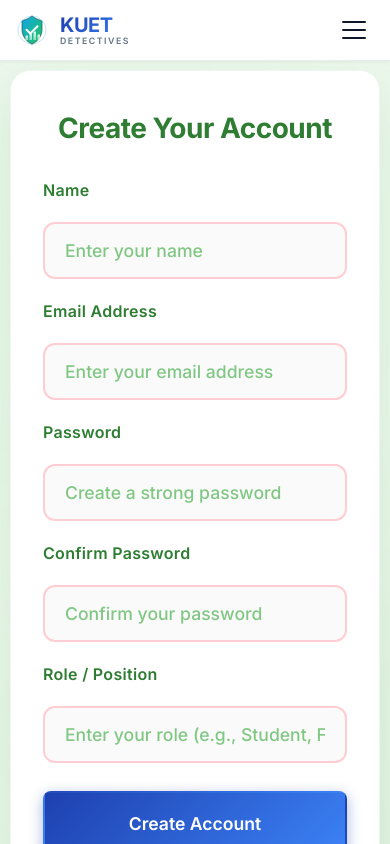
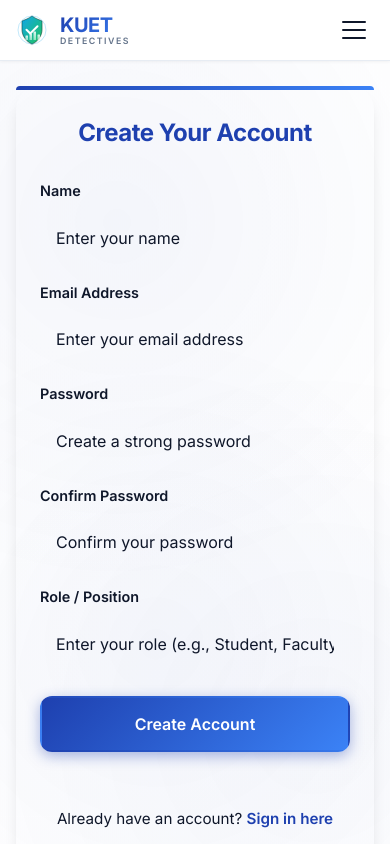
Before and after one commit to CodingABoveHEAd/kuet-crime-management-system, a React (Vite) app in the folder frontend/: page /register in a window 390 px wide. Shown: the top 844 px of the page. Built offline with nearby package versions, Linux system fonts and the light colour scheme.

Commit message:
fixed some issue at login register page

```diff
--- a/frontend/src/styles/pagestyles/Login.css
+++ b/frontend/src/styles/pagestyles/Login.css
@@ -1,41 +1,39 @@
-/* Login Page Styles - Light Green Theme */
+/* =====================================================
+   KUET DETECTIVES - LOGIN PAGE STYLES
+   Modern login with dark/light mode support
+   ===================================================== */
 
-* {
-  margin: 0;
-  padding: 0;
-  box-sizing: border-box;
+.login-container {
+  background: var(--color-surface);
+  padding: 4rem 5rem;
+  border-radius: var(--radius-2xl);
+  box-shadow: var(--shadow-lg);
+  width: 100%;
+  max-width: 500px;
+  border: 1px solid var(--color-border);
+  position: relative;
+  z-index: 1;
+  margin: 80px auto;
+  animation: fadeInUp 0.5s ease-out;
 }
 
-body {
-  font-family: 'Inter', -apple-system, BlinkMacSystemFont, 'Segoe UI', Roboto, Oxygen, Ubuntu, Cantarell, sans-serif;
-  background: linear-gradient(135deg, #f0f9f0 0%, #e8f5e8 100%);
-  /* min-height: 100vh;
-  display: flex;
-  align-items: center;
-  justify-content: center;
-  padding: 20px; */
-}
-
-.login-container {
-  background: white;
-  padding: 4rem 5rem;
-  border-radius: 20px;
-  box-shadow: 0 15px 40px rgba(76, 175, 80, 0.12);
-  width: 100%;
-  max-width: 900px;
-  border: 1px solid rgba(76, 175, 80, 0.1);
-  position: relative;
-  z-index: 1;
-  margin: auto;
-  margin:50px auto;
+.login-container::before {
+  content: '';
+  position: absolute;
+  top: 0;
+  left: 0;
+  right: 0;
+  height: 4px;
+  background: var(--gradient-primary);
+  border-radius: var(--radius-2xl) var(--radius-2xl) 0 0;
 }
 
 .login-container h2 {
-  color: #2e7d32;
+  color: var(--color-primary);
   text-align: center;
   margin-bottom: 2rem;
   font-size: 1.8rem;
-  font-weight: 600;
+  font-weight: 700;
 }
 
 .login-form {
@@ -50,55 +48,112 @@ body {
   gap: 0.5rem;
 }
 
+.input-group label {
+  font-size: 0.9rem;
+  font-weight: 600;
+  color: var(--color-text-secondary);
+}
+
 .login-form input {
-  padding: 0.875rem 1rem;
-  border: 2px solid #e8f5e8;
-  border-radius: 8px;
+  padding: 1rem 1.25rem;
+  border: 2px solid var(--color-border);
+  border-radius: var(--radius-lg);
   font-size: 1rem;
-  transition: all 0.3s ease;
-  background-color: #fafafa;
+  transition: all var(--transition-base);
+  background-color: var(--color-bg);
+  color: var(--color-text);
+  font-family: var(--font-sans);
 }
 
 .login-form input:focus {
   outline: none;
-  border-color: #4caf50;
-  background-color: white;
-  box-shadow: 0 0 0 3px rgba(76, 175, 80, 0.1);
+  border-color: var(--color-primary);
+  background-color: var(--color-surface);
+  box-shadow: 0 0 0 3px rgba(var(--color-primary-rgb), 0.1);
 }
 
 .login-form input::placeholder {
-  color: #81c784;
+  color: var(--color-text-muted);
 }
 
 .login-btn {
-  background: linear-gradient(135deg, #4caf50 0%, #45a049 100%);
+  background: var(--gradient-primary);
   color: white;
   padding: 1rem;
   border: none;
-  border-radius: 8px;
+  border-radius: var(--radius-lg);
   font-size: 1rem;
   font-weight: 600;
   cursor: pointer;
-  transition: all 0.3s ease;
+  transition: all var(--transition-base);
   margin-top: 0.5rem;
+  font-family: var(--font-sans);
 }
 
 .login-btn:hover {
-  background: linear-gradient(135deg, #45a049 0%, #3d8b40 100%);
-  transform: translateY(-1px);
-  box-shadow: 0 4px 12px rgba(76, 175, 80, 0.3);
+  transform: translateY(-2px);
+  box-shadow: var(--shadow-primary);
 }
 
 .login-btn:active {
   transform: translateY(0);
-  box-shadow: 0 2px 6px rgba(76, 175, 80, 0.2);
+}
+
+.login-btn:disabled {
+  opacity: 0.6;
+  cursor: not-allowed;
+  transform: none;
+}
+
+/* Forgot password link */
+.forgot-password {
+  text-align: right;
+  margin-top: -0.5rem;
+}
+
+.forgot-password a {
+  color: var(--color-primary);
+  font-size: 0.875rem;
+  text-decoration: none;
+  transition: color var(--transition-base);
+}
+
+.forgot-password a:hover {
+  color: var(--color-primary-dark);
+  text-decoration: underline;
+}
+
+/* Register link */
+.register-link {
+  text-align: center;
+  margin-top: 1.5rem;
+  padding-top: 1.5rem;
+  border-top: 1px solid var(--color-border);
+}
+
+.register-link p {
+  color: var(--color-text-secondary);
+  font-size: 0.95rem;
+}
+
+.register-link a {
+  color: var(--color-primary);
+  font-weight: 600;
+  text-decoration: none;
+  transition: color var(--transition-base);
+}
+
+.register-link a:hover {
+  color: var(--color-primary-dark);
+  text-decoration: underline;
 }
 
 /* Responsive Design */
-@media (max-width: 480px) {
+@media (max-width: 640px) {
   .login-container {
-    padding: 2rem 1.5rem;
-    margin: 0 10px;
+    padding: 2.5rem 2rem;
+    margin: 40px 1rem;
+    max-width: calc(100% - 2rem);
   }
 
   .login-container h2 {
@@ -107,15 +162,11 @@ body {
 
   .login-form input,
   .login-btn {
-    padding: 0.75rem;
+    padding: 0.875rem 1rem;
   }
 }
 
-/* Optional: Add some subtle animations */
-.login-container {
-  animation: fadeInUp 0.5s ease-out;
-}
-
+/* Animation */
 @keyframes fadeInUp {
   from {
     opacity: 0;
--- a/frontend/src/styles/pagestyles/Register.css
+++ b/frontend/src/styles/pagestyles/Register.css
@@ -1,57 +1,69 @@
-/* Registration Page Styles - Full Width Light Green Theme */
+/* =====================================================
+   KUET DETECTIVES - REGISTER PAGE STYLES
+   Modern registration with dark/light mode support
+   ===================================================== */
 
-/* Reset and base styles */
-* {
-  margin: 0;
-  padding: 0;
-  box-sizing: border-box;
-  color: black;
-}
-
-/* Make sure the page container takes full width but no overflow */
 .register-page {
-  font-family: 'Inter', -apple-system, BlinkMacSystemFont, 'Segoe UI', Roboto, Oxygen, Ubuntu, Cantarell, sans-serif;
-  background: linear-gradient(135deg, #f0f9f0 0%, #e8f5e8 100%);
+  font-family: var(--font-sans);
+  background: var(--color-bg-alt);
   min-height: 100vh;
   width: 100%;
   display: flex;
   align-items: center;
   justify-content: center;
-  padding: 20px;
+  padding: 2rem 1rem;
   overflow: hidden;
   position: relative;
 }
 
+/* Decorative background */
+.register-page::before {
+  content: '';
+  position: absolute;
+  inset: 0;
+  background:
+    radial-gradient(circle at 30% 20%, rgba(var(--color-primary-rgb), 0.05) 0%, transparent 50%),
+    radial-gradient(circle at 80% 80%, rgba(var(--color-primary-rgb), 0.03) 0%, transparent 50%),
+    radial-gradient(circle at 40% 70%, rgba(var(--color-primary-rgb), 0.04) 0%, transparent 50%);
+  animation: float 20s ease-in-out infinite;
+  z-index: 0;
+}
+
+@keyframes float {
+  0%, 100% { transform: rotate(0deg) translate(0, 0); }
+  33% { transform: rotate(120deg) translate(-20px, -20px); }
+  66% { transform: rotate(240deg) translate(20px, -10px); }
+}
+
 .register-container {
-  background: white;
-  padding: 4rem 5rem;
-  border-radius: 20px;
-  box-shadow: 0 15px 40px rgba(76, 175, 80, 0.12);
+  background: var(--color-surface);
+  padding: 3rem 4rem;
+  border-radius: var(--radius-2xl);
+  box-shadow: var(--shadow-lg);
   width: 100%;
-  max-width: 900px;
-  border: 1px solid rgba(76, 175, 80, 0.1);
+  max-width: 700px;
+  border: 1px solid var(--color-border);
   position: relative;
   z-index: 1;
-  margin:50px auto;
+  animation: fadeInUp 0.5s ease-out;
 }
 
-/* .register-container::before {
+.register-container::before {
   content: '';
   position: absolute;
-  top: -1px;
-  left: -1px;
-  right: -1px;
-  bottom: -1px;
-  background: linear-gradient(135deg, rgba(76, 175, 80, 0.1), rgba(46, 125, 50, 0.05));
-  border-radius: 17px;
-  z-index: -1;
-} */
+  top: 0;
+  left: 0;
+  right: 0;
+  height: 4px;
+  background: var(--gradient-primary);
+  border-radius: var(--radius-2xl) var(--radius-2xl) 0 0;
+}
 
 .register-container h2 {
-  color: #2e7d32 !important;
+  color: var(--color-primary);
   text-align: center;
-  margin-bottom: 3rem;
-  font-size: 2.25rem;
+  margin-bottom: 2.5rem;
+  font-size: 2rem;
   font-weight: 700;
   letter-spacing: -0.5px;
 }
@@ -59,8 +71,8 @@
 .register-form {
   display: grid;
   grid-template-columns: 1fr 1fr;
-  gap: 2rem;
-  column-gap: 3rem;
+  gap: 1.5rem;
+  column-gap: 2rem;
 }
 
 .register-form .full-width {
@@ -74,186 +86,147 @@
 }
 
 .input-label {
-  font-size: 1rem;
+  font-size: 0.9rem;
   font-weight: 600;
-  color: #2e7d32 !important;
-  margin-bottom: 0.75rem;
-  letter-spacing: 0.3px;
+  color: var(--color-text-secondary);
+  margin-bottom: 0.25rem;
 }
 
-.register-form input {
-  padding: 1.25rem 1.5rem;
-  border: 2px solid #e8f5e8;
-  border-radius: 12px;
-  font-size: 1.1rem;
-  transition: all 0.3s ease;
-  background-color: #fafafa;
+.register-form input,
+.register-form select {
+  padding: 1rem 1.25rem;
+  border: 2px solid var(--color-border);
+  border-radius: var(--radius-lg);
+  font-size: 1rem;
+  transition: all var(--transition-base);
+  background-color: var(--color-bg);
+  color: var(--color-text);
   width: 100%;
-  color: black !important;
-  min-height: 56px;
-  font-weight: 500;
+  min-height: 50px;
+  font-family: var(--font-sans);
 }
 
-.register-form input:focus {
+.register-form input:focus,
+.register-form select:focus {
   outline: none;
-  border-color: #4caf50;
-  background-color: white;
-  box-shadow: 0 0 0 3px rgba(76, 175, 80, 0.1);
+  border-color: var(--color-primary);
+  background-color: var(--color-surface);
+  box-shadow: 0 0 0 3px rgba(var(--color-primary-rgb), 0.1);
 }
 
 .register-form input::placeholder {
-  color: #81c784;
+  color: var(--color-text-muted);
 }
 
-/* Role input special styling */
-.register-form input[placeholder="role"] {
-  text-transform: capitalize;
+/* Form validation styles */
+.register-form input:valid:not(:placeholder-shown) {
+  border-color: var(--color-success);
+}
+
+.register-form input:invalid:not(:placeholder-shown) {
+  border-color: var(--color-error);
 }
 
 .register-btn {
-  background: linear-gradient(135deg, #6dec71 0%, #45a049 100%);
-  background: linear-gradient(135deg, #4caf50 0%, #45a049 100%);
+  background: var(--gradient-primary);
   color: white;
-  padding: 1rem;
+  padding: 1rem 1.5rem;
   border: none;
-  border-radius: 8px;
+  border-radius: var(--radius-lg);
   font-size: 1rem;
   font-weight: 600;
   cursor: pointer;
-  transition: all 0.3s ease;
+  transition: all var(--transition-base);
   margin-top: 0.5rem;
+  min-height: 52px;
+  font-family: var(--font-sans);
 }
 
 .register-btn:hover {
-  background: linear-gradient(135deg, #45a049 0%, #3d8b40 100%);
-  transform: translateY(-1px);
-  box-shadow: 0 4px 12px rgba(76, 175, 80, 0.3);
-  color:white;
+  transform: translateY(-2px);
+  box-shadow: var(--shadow-primary);
 }
 
 .register-btn:active {
   transform: translateY(0);
-  box-shadow: 0 2px 6px rgba(76, 175, 80, 0.2);
 }
 
-/* Form validation styles */
-.register-form input:invalid {
-  border-color: #ffcdd2;
-}
-
-.register-form input:valid {
-  border-color: #c8e6c9;
+.register-btn:disabled {
+  opacity: 0.6;
+  cursor: not-allowed;
+  transform: none;
 }
 
 /* Login link section */
 .login-link {
   text-align: center;
-  margin-top: 2.5rem;
-  padding-top: 2rem;
-  border-top: 1px solid #e8f5e8;
+  margin-top: 2rem;
+  padding-top: 1.5rem;
+  border-top: 1px solid var(--color-border);
+  grid-column: 1 / -1;
 }
 
 .login-link p {
-  color: #666 !important;
-  font-size: 1rem;
-  font-weight: 500;
+  color: var(--color-text-secondary);
+  font-size: 0.95rem;
 }
 
 .login-link a {
-  color: #4caf50 !important;
+  color: var(--color-primary);
   text-decoration: none;
   font-weight: 600;
-  transition: color 0.3s ease;
+  transition: color var(--transition-base);
 }
 
 .login-link a:hover {
-  color: #2e7d32 !important;
+  color: var(--color-primary-dark);
   text-decoration: underline;
 }
 
-/* Decorative background elements for full width */
-.register-page::before {
-  content: '';
-  position: absolute;
-  top: 0;
-  left: 0;
-  width: 100%;
-  height: 100%;
-  background: radial-gradient(circle at 30% 20%, rgba(76, 175, 80, 0.05) 0%, transparent 50%),
-              radial-gradient(circle at 80% 80%, rgba(46, 125, 50, 0.03) 0%, transparent 50%),
-              radial-gradient(circle at 40% 70%, rgba(129, 199, 132, 0.04) 0%, transparent 50%);
-  animation: float 20s ease-in-out infinite;
-  z-index: 0;
-}
-
-@keyframes float {
-  0%, 100% { transform: rotate(0deg) translate(0, 0); }
-  33% { transform: rotate(120deg) translate(-20px, -20px); }
-  66% { transform: rotate(240deg) translate(20px, -10px); }
-}
-
 /* Responsive Design */
-@media (max-width: 1024px) {
-  .register-container {
-    max-width: 700px;
-    padding: 3rem 4rem;
-  }
-}
-
 @media (max-width: 768px) {
   .register-page {
-    padding: 15px;
+    padding: 1rem;
   }
 
   .register-container {
-    max-width: 600px;
-    padding: 3rem 2.5rem;
+    max-width: 100%;
+    padding: 2.5rem 2rem;
   }
 
   .register-form {
     grid-template-columns: 1fr;
-    gap: 1.5rem;
-    column-gap: 0;
-  }
-}
-
-@media (max-width: 480px) {
-  .register-page {
-    padding: 10px;
-  }
-
-  .register-container {
-    padding: 2.5rem 2rem;
-    margin: 0;
-    max-width: 100%;
+    gap: 1.25rem;
   }
 
   .register-container h2 {
     font-size: 1.75rem;
     margin-bottom: 2rem;
   }
+}
 
-  .register-form input {
-    padding: 1rem 1.25rem;
-    min-height: 50px;
+@media (max-width: 480px) {
+  .register-container {
+    padding: 2rem 1.5rem;
+  }
+
+  .register-container h2 {
+    font-size: 1.5rem;
+  }
+
+  .register-form input,
+  .register-form select {
+    padding: 0.875rem 1rem;
+    min-height: 48px;
   }
 
   .register-btn {
-    padding: 1.25rem 1.5rem;
-    font-size: 1.1rem;
-    min-height: 54px;
-  }
-
-  .register-form {
-    gap: 1.25rem;
+    padding: 1rem;
+    min-height: 50px;
   }
 }
 
-/* Animations */
-.register-container {
-  animation: fadeInUp 0.5s ease-out;
-}
-
+/* Animation */
 @keyframes fadeInUp {
   from {
     opacity: 0;
@@ -264,16 +237,3 @@
     transform: translateY(0);
   }
 }
-
-/* Loading state for button */
-.register-btn:disabled {
-  background: #a5d6a7;
-  cursor: not-allowed;
-  transform: none;
-}
-
-.register-btn:disabled:hover {
-  background: #a5d6a7;
-  transform: none;
-  box-shadow: none;
-}
```
